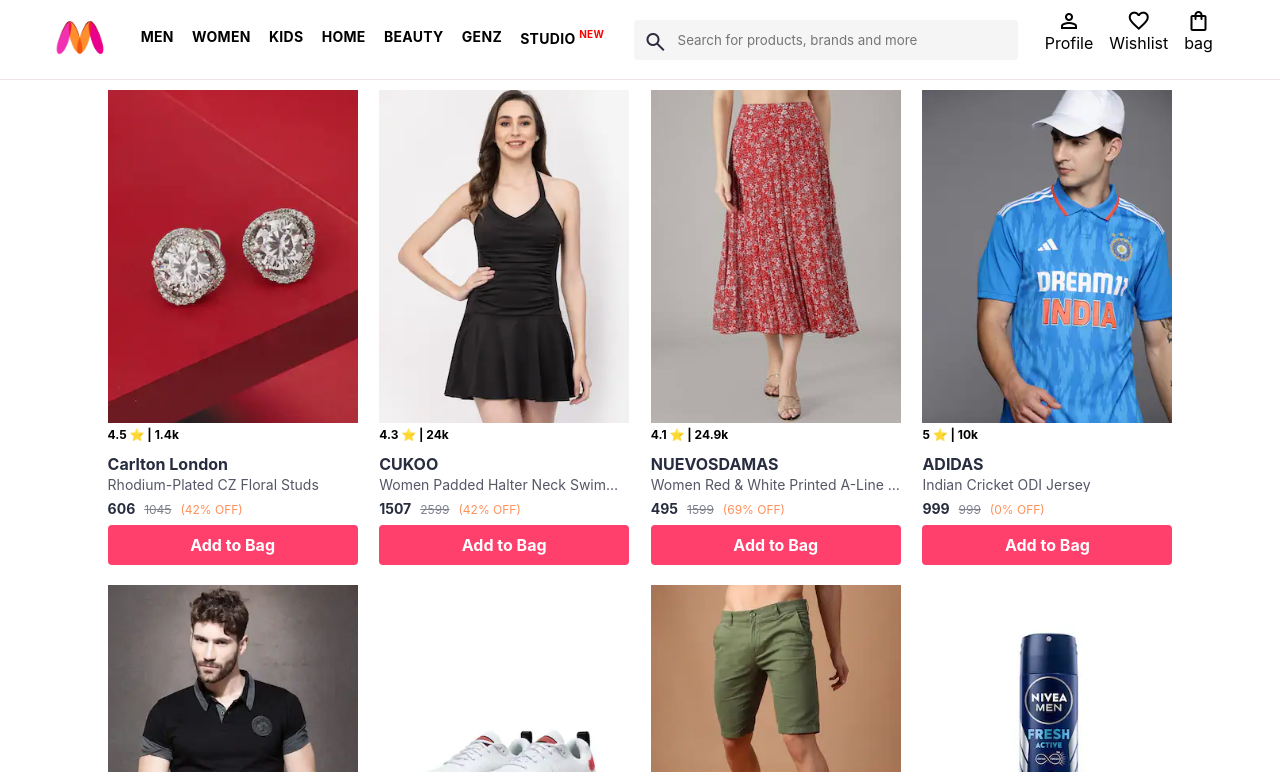
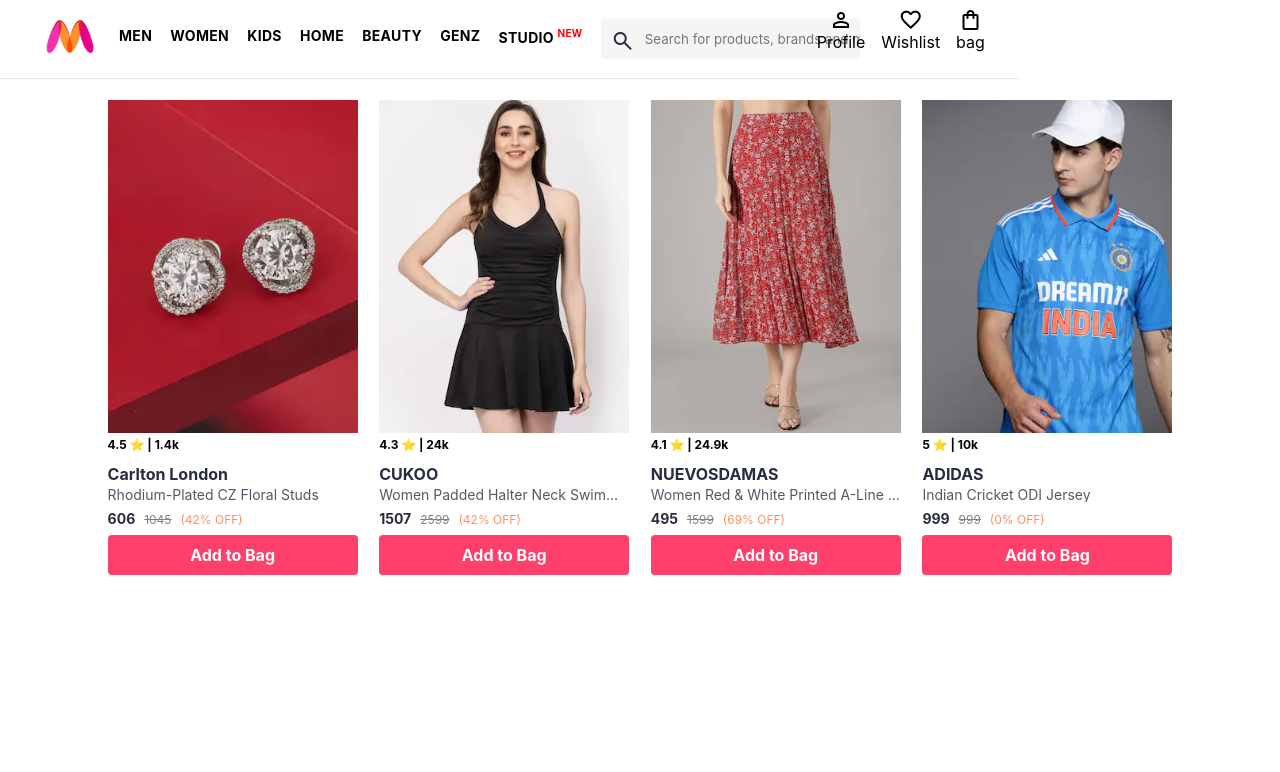
Before and after one commit to Aakashoptimusstark/Functional_Myntra_Clone_Project, a plain HTML site: page index.html in a window 1280 px wide. Shown: the top 772 px of the page. Drawn offline with nearby package versions, Linux system fonts and the light colour scheme.

Commit message:
Update style.css

```diff
--- a/css/style.css
+++ b/css/style.css
@@ -76,6 +76,8 @@
 }
 
 header {
+  position: fixed;
+  width: 100%
   height: 80px;
   background-color: #ffffff;
   align-items: center;
@@ -482,7 +484,7 @@ hr {
 
 .item_container {
   width: 250px;
-  margin: 10px;
+  margin: 100px 10px ;
 
 }
 
```
